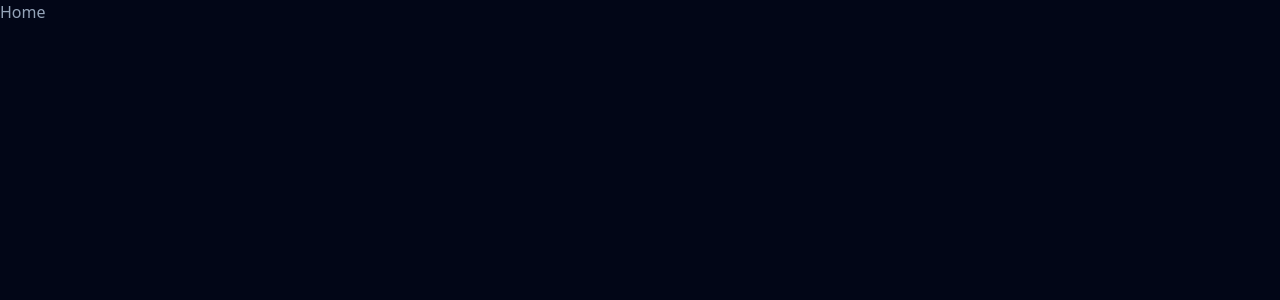
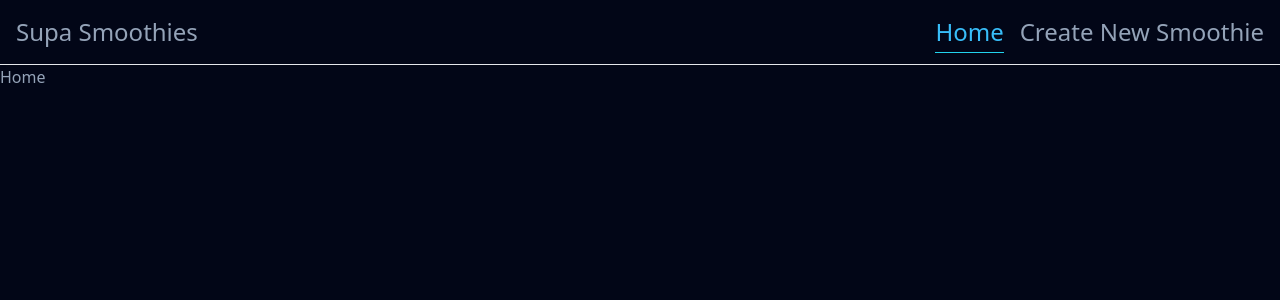
Before and after one commit to devHksingh/supabase-learn, a React (Vite) app: page / in a window 1280 px wide. Shown: the top 300 px of the page. Built offline with nearby package versions, Linux system fonts and the light colour scheme.

Commit message:
setup react router

```diff
--- /dev/null
+++ b/src/Layout.jsx
@@ -0,0 +1,13 @@
+import { Outlet } from "react-router-dom"
+import NavBar from "./pages/NavBar"
+
+function Layout() {
+  return (
+    <>
+        <NavBar/>
+        <Outlet/>
+    </>
+  )
+}
+
+export default Layout
--- a/src/pages/NavBar.jsx
+++ b/src/pages/NavBar.jsx
@@ -1,14 +1,18 @@
-import { Link } from "react-router-dom"
+import {  NavLink } from "react-router-dom"
 
 
 const NavBar = () => {
   return (
-    <header>
-        <nav>
+    <header className="shadow sticky z-50 top-0 border-b text-2xl">
+        <nav className="flex flex-wrap justify-between mx-auto p-4 gap-4">
             <h1>Supa Smoothies</h1>
-            <div>
-                <Link to={'/'}>Home</Link>
-                <Link to={'/create'}>Create New Smoothie</Link>
+            <div className="">
+                <NavLink to={'/'}
+                className={({isActive})=>`mr-4 ${isActive ? `text-sky-400 border-b border-cyan-400 pb-1`:``}`}
+                >Home</NavLink>
+                <NavLink
+                className={({isActive})=>`${isActive ? `text-sky-400 border-b border-cyan-400 pb-1`:``}`}
+                to={'/create'}>Create New Smoothie</NavLink>
             </div>
         </nav>
 
```
Also changed, not shown: src/main.jsx (+29 -3 lines).
